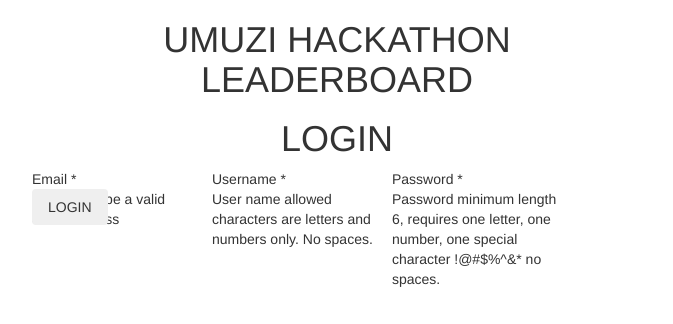
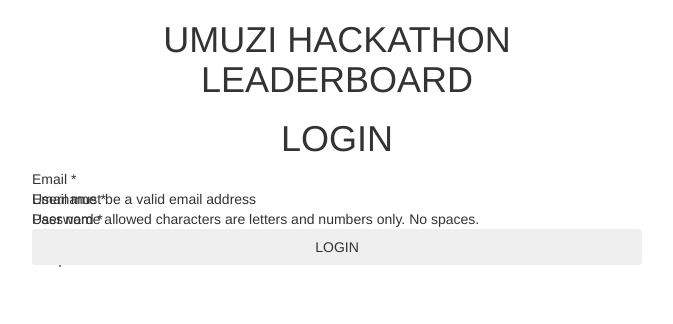
Before and after one commit to Umuzi-org/product-hackathon-leaderboard, an Angular app in the folder frontend/: page /login in a window 1280 px wide. Shown: the top 324 px of the page, without its empty margins (303-976 px from the left). Built offline with nearby package versions, Linux system fonts and the light colour scheme.

Commit message:
added all needed validations

```diff
--- a/frontend/src/app/login-form/login-form.component.css
+++ b/frontend/src/app/login-form/login-form.component.css
@@ -1,3 +1,3 @@
-.form {
+.forms {
     width: 100%;
   }
```
